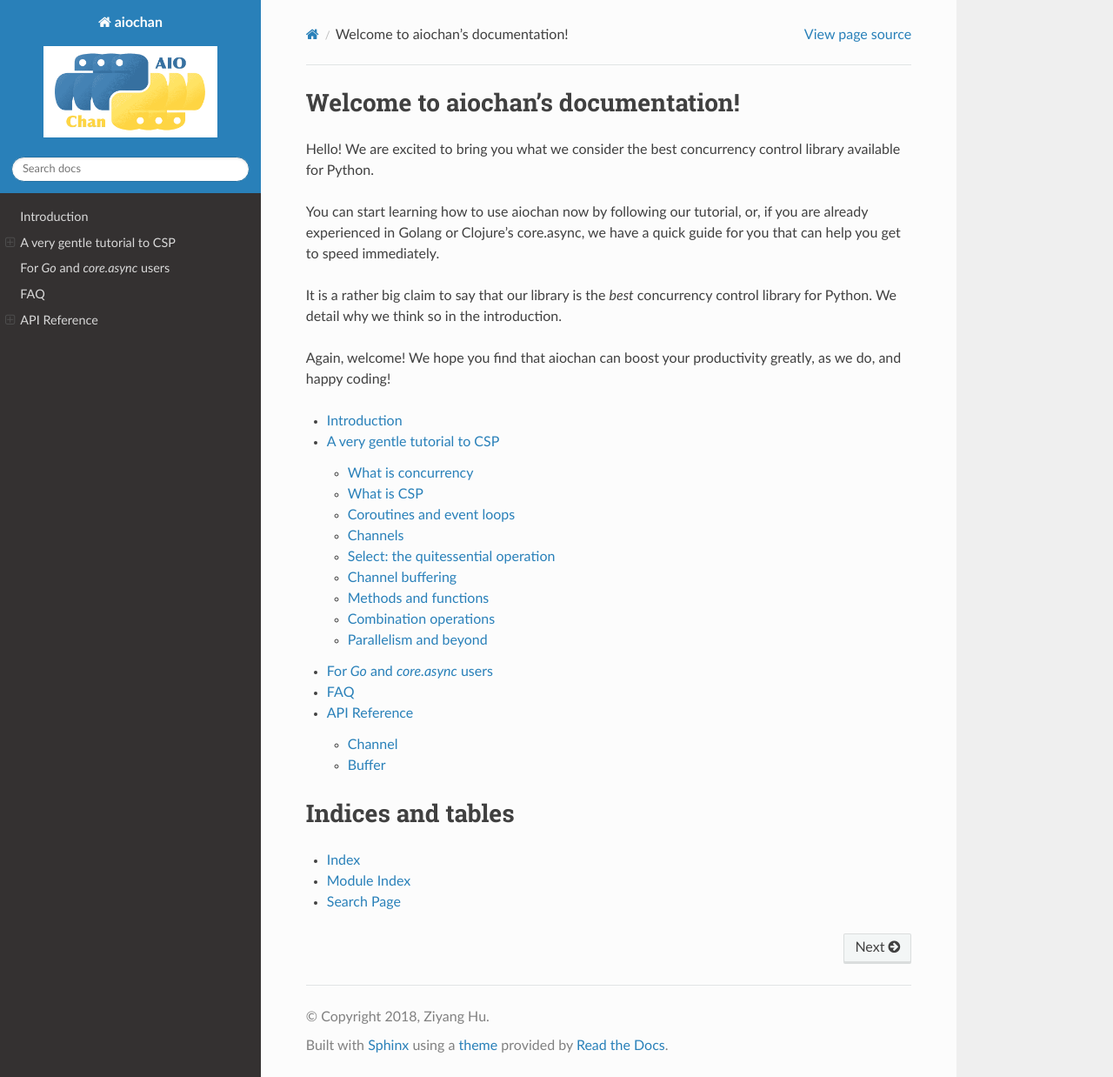
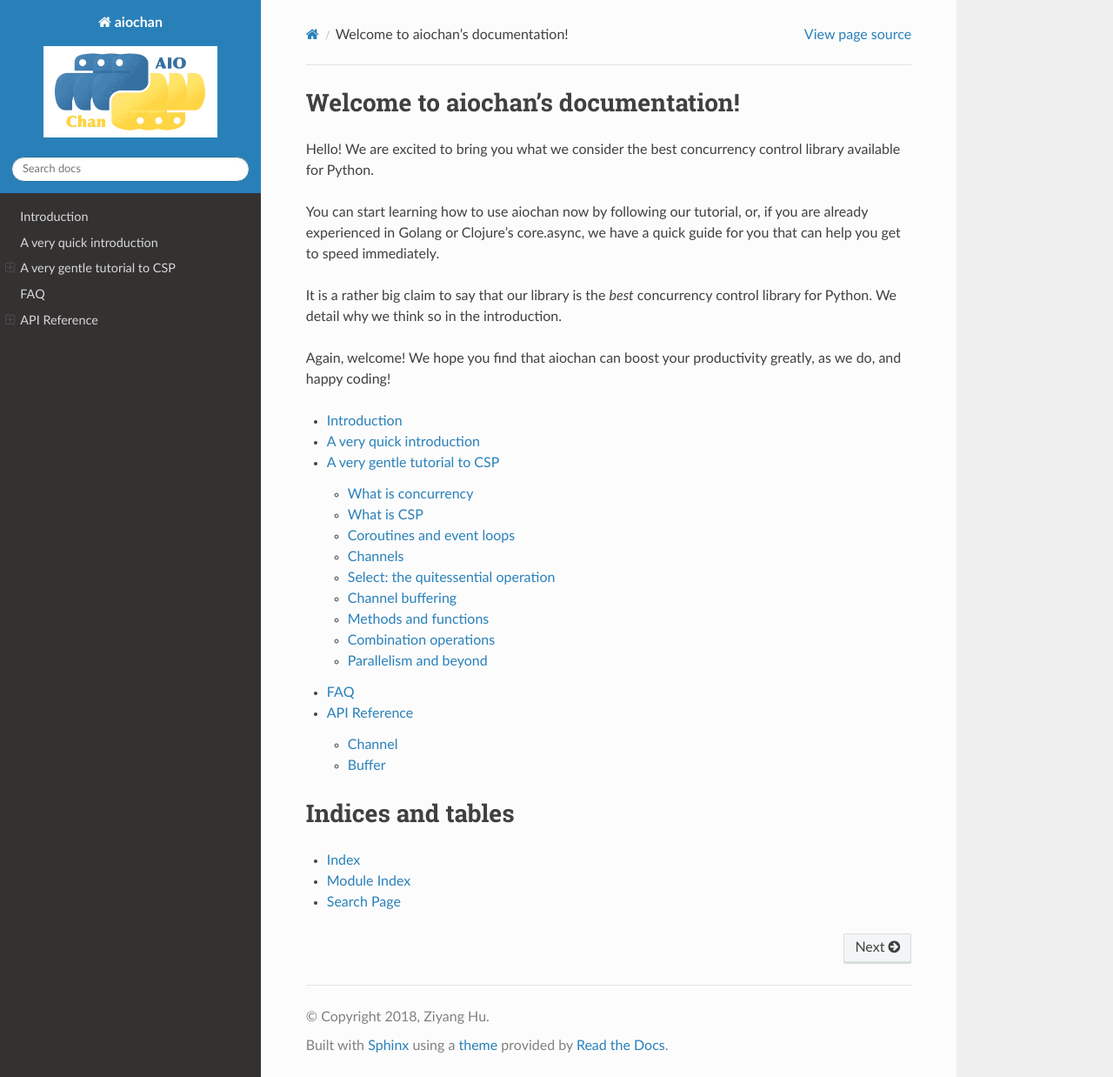
Before and after one commit to zh217/aiochan, a Sphinx documentation site: the page built from doc/index.rst, in a window 1280 px wide and 1238 px high. Shown: the whole window at 87% size. Built offline with Sphinx 7.4.7 and the Read the Docs theme 2.0.0, drawn with Linux system fonts in a browser that asks for light colours.

Commit message:
quick intro

```diff
--- a/doc/index.rst
+++ b/doc/index.rst
@@ -20,8 +20,8 @@ Again, welcome! We hope you find that aiochan can boost your productivity greatl
    :maxdepth: 2
 
    intro
+   quick
    tutorial
-   old_birds
    faq
    api
 
```
Also changed, not shown: doc/quick.ipynb (added).
